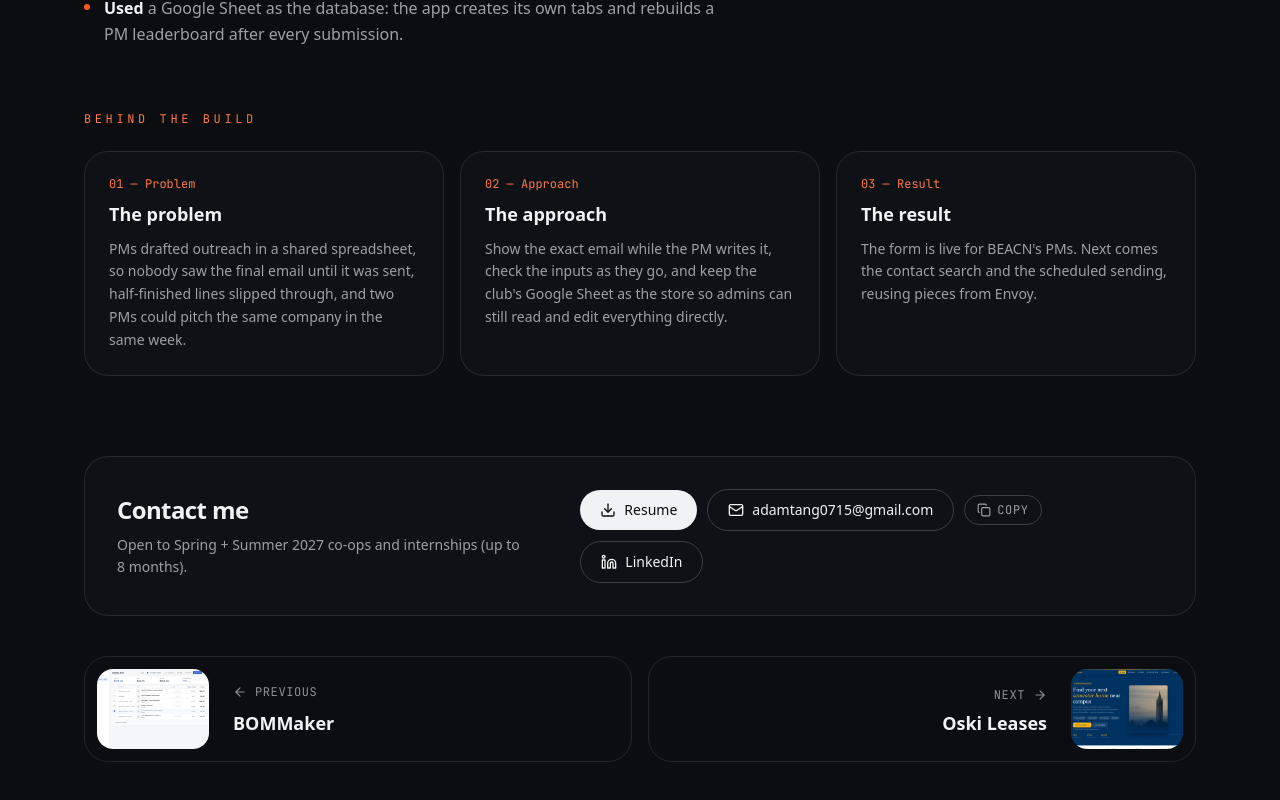
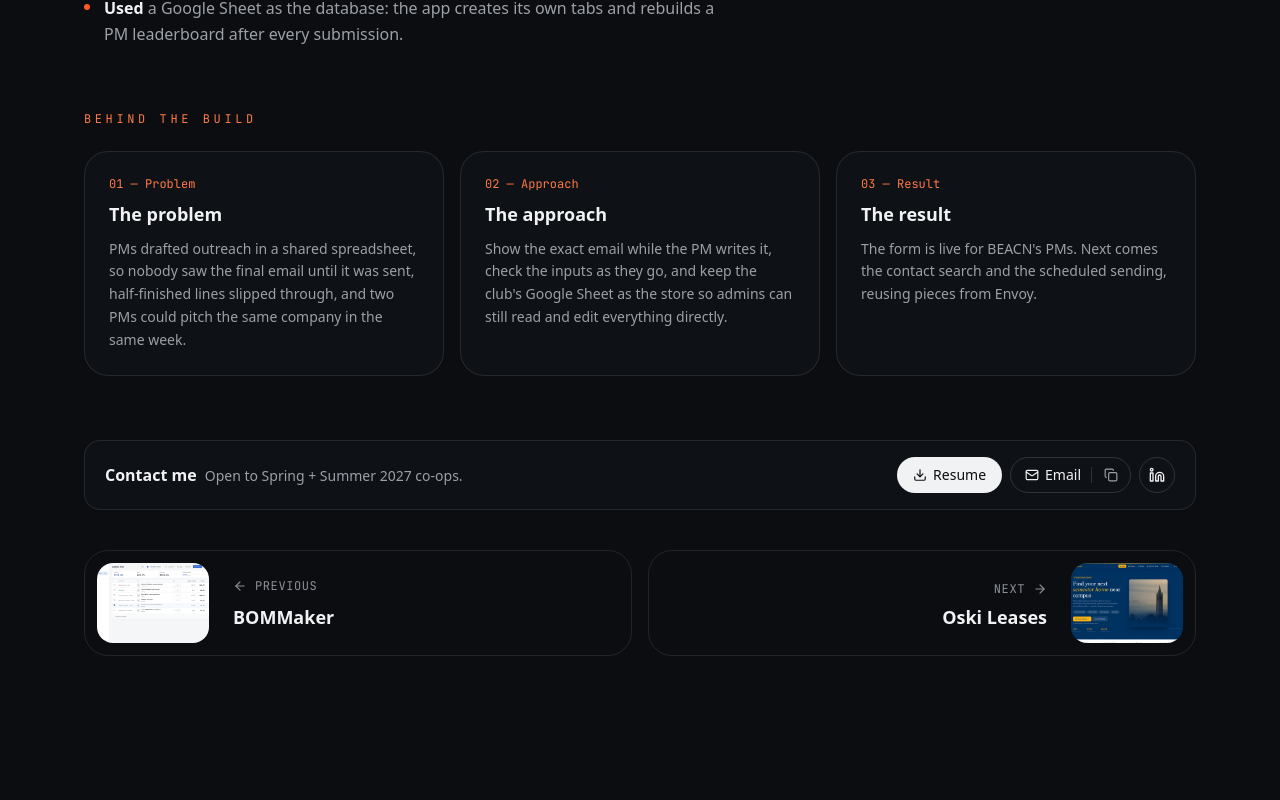
Before and after one commit to antangled/engineering_portfolio, a React (Vite) app: page /projects/beacnreach in a window 1280 px wide. Shown: the part 1539-2339 px from the top of the page. After the commit the page ends 2291 px from the top, so only its background shows below. Built offline with nearby package versions, Linux system fonts and the light colour scheme; a web font is replaced by a local one.

Commit message:
Project pages: compact one-row contact bar
Co-Authored-By: Claude Opus 5.5 <noreply@anthropic.com>

```diff
--- a/src/components/CopyEmail.tsx
+++ b/src/components/CopyEmail.tsx
@@ -7,7 +7,16 @@ import { cn } from "../lib/utils";
  * Copies the email address to the clipboard. A mailto: link does nothing for people
  * who read mail in a browser without a default mail app, so this sits beside it.
  */
-export function CopyEmail({ className, tone = "dark" }: { className?: string; tone?: "dark" | "light" }) {
+export function CopyEmail({
+  className,
+  tone = "dark",
+  iconOnly = false,
+}: {
+  className?: string;
+  tone?: "dark" | "light";
+  /** Bare icon button, for sitting inside another pill. */
+  iconOnly?: boolean;
+}) {
   const [copied, setCopied] = useState(false);
   const copy = async () => {
     try {
@@ -23,6 +32,25 @@ export function CopyEmail({ className, tone = "dark" }: { className?: string; to
     setCopied(true);
     window.setTimeout(() => setCopied(false), 1800);
   };
+  const icon = copied ? <Check className="h-3.5 w-3.5" aria-hidden /> : <Copy className="h-3.5 w-3.5" aria-hidden />;
+  if (iconOnly) {
+    return (
+      <button
+        type="button"
+        onClick={copy}
+        data-cursor="link"
+        title={copied ? "Copied" : "Copy email"}
+        aria-label={copied ? "Email address copied" : `Copy email address ${contact.email}`}
+        className={cn(
+          "flex h-full items-center px-3 transition-colors",
+          copied ? "text-emerald-400" : "text-mist-dim hover:text-signal",
+          className
+        )}
+      >
+        {icon}
+      </button>
+    );
+  }
   return (
     <button
       type="button"
@@ -37,7 +65,7 @@ export function CopyEmail({ className, tone = "dark" }: { className?: string; to
         className
       )}
     >
-      {copied ? <Check className="h-3.5 w-3.5" aria-hidden /> : <Copy className="h-3.5 w-3.5" aria-hidden />}
+      {icon}
       <span aria-live="polite">{copied ? "Copied" : "Copy"}</span>
     </button>
   );
--- a/src/components/projects/ProjectDetail.tsx
+++ b/src/components/projects/ProjectDetail.tsx
@@ -501,45 +501,47 @@ export function ProjectDetail() {
         <Reveal>
           <section
             aria-labelledby="contact-me"
-            className="mt-20 flex flex-col gap-6 rounded-3xl border border-mist/10 bg-night-800/60 p-6 sm:p-8 lg:flex-row lg:items-center lg:justify-between"
+            className="mt-16 flex flex-col gap-4 rounded-2xl border border-mist/10 bg-night-800/60 px-5 py-4 sm:flex-row sm:items-center sm:justify-between"
           >
-            <div>
-              <h2 id="contact-me" className="font-display text-2xl font-semibold tracking-tight">
+            <p className="text-sm text-mist-dim">
+              <span id="contact-me" className="mr-2 font-display text-base font-semibold text-mist">
                 Contact me
-              </h2>
-              <p className="mt-2 max-w-md text-pretty text-sm leading-relaxed text-mist-dim">
-                {profile.availability}.
+              </span>
+              Open to Spring + Summer 2027 co-ops.
             </p>
-            </div>
-            <div className="flex flex-wrap items-center gap-2.5">
+            <div className="flex items-center gap-2">
               <a
                 href={profile.resume}
                 target="_blank"
                 rel="noreferrer"
                 data-cursor="link"
-                className="inline-flex items-center gap-2 rounded-full bg-mist px-5 py-2.5 text-sm font-medium text-night-900 transition-colors hover:bg-signal hover:text-white"
+                className="inline-flex h-9 items-center gap-1.5 rounded-full bg-mist px-4 text-sm font-medium text-night-900 transition-colors hover:bg-signal hover:text-white"
               >
-                <Download className="h-4 w-4" aria-hidden />
+                <Download className="h-3.5 w-3.5" aria-hidden />
                 Resume
               </a>
+              <span className="inline-flex h-9 min-w-0 items-center rounded-full border border-mist/15">
                 <a
                   href={`mailto:${contact.email}`}
+                  title={contact.email}
                   data-cursor="link"
-                className="inline-flex items-center gap-2 rounded-full border border-mist/20 px-5 py-2.5 text-sm text-mist transition-colors hover:border-signal hover:text-signal"
+                  className="flex h-full min-w-0 items-center gap-1.5 pl-3.5 pr-2.5 text-sm text-mist transition-colors hover:text-signal"
                 >
-                <Mail className="h-4 w-4" aria-hidden />
-                {contact.email}
+                  <Mail className="h-3.5 w-3.5 shrink-0" aria-hidden />
+                  <span className="truncate">Email</span>
                 </a>
-              <CopyEmail />
+                <span className="h-4 w-px bg-mist/15" aria-hidden />
+                <CopyEmail iconOnly />
+              </span>
               <a
                 href={socialLinks.find((l) => l.kind === "linkedin")?.href}
                 target="_blank"
                 rel="noreferrer"
                 data-cursor="link"
-                className="inline-flex items-center gap-2 rounded-full border border-mist/20 px-5 py-2.5 text-sm text-mist transition-colors hover:border-signal hover:text-signal"
+                aria-label="LinkedIn"
+                className="inline-flex h-9 w-9 items-center justify-center rounded-full border border-mist/15 text-mist transition-colors hover:border-signal hover:text-signal"
               >
                 <Linkedin className="h-4 w-4" aria-hidden />
-                LinkedIn
               </a>
             </div>
           </section>
```
Lines whose indentation alone changed are shown as unchanged.
